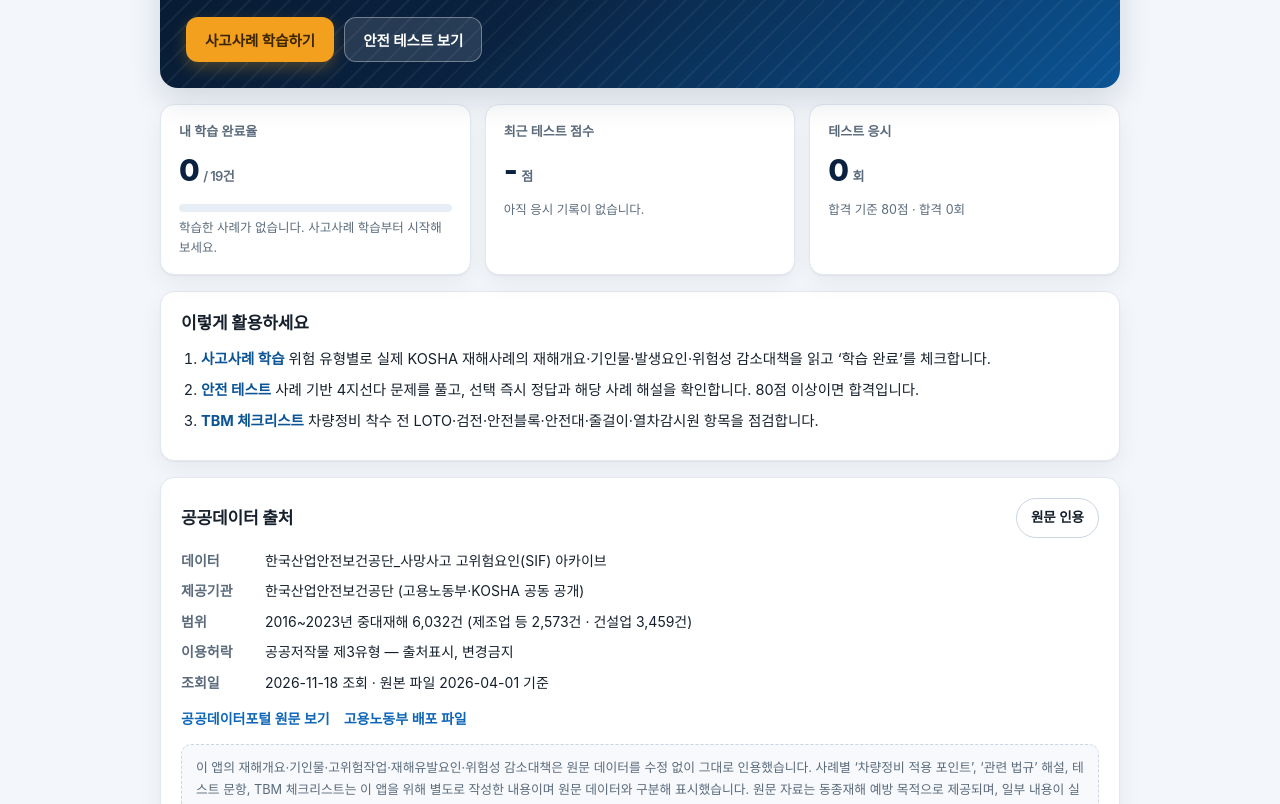
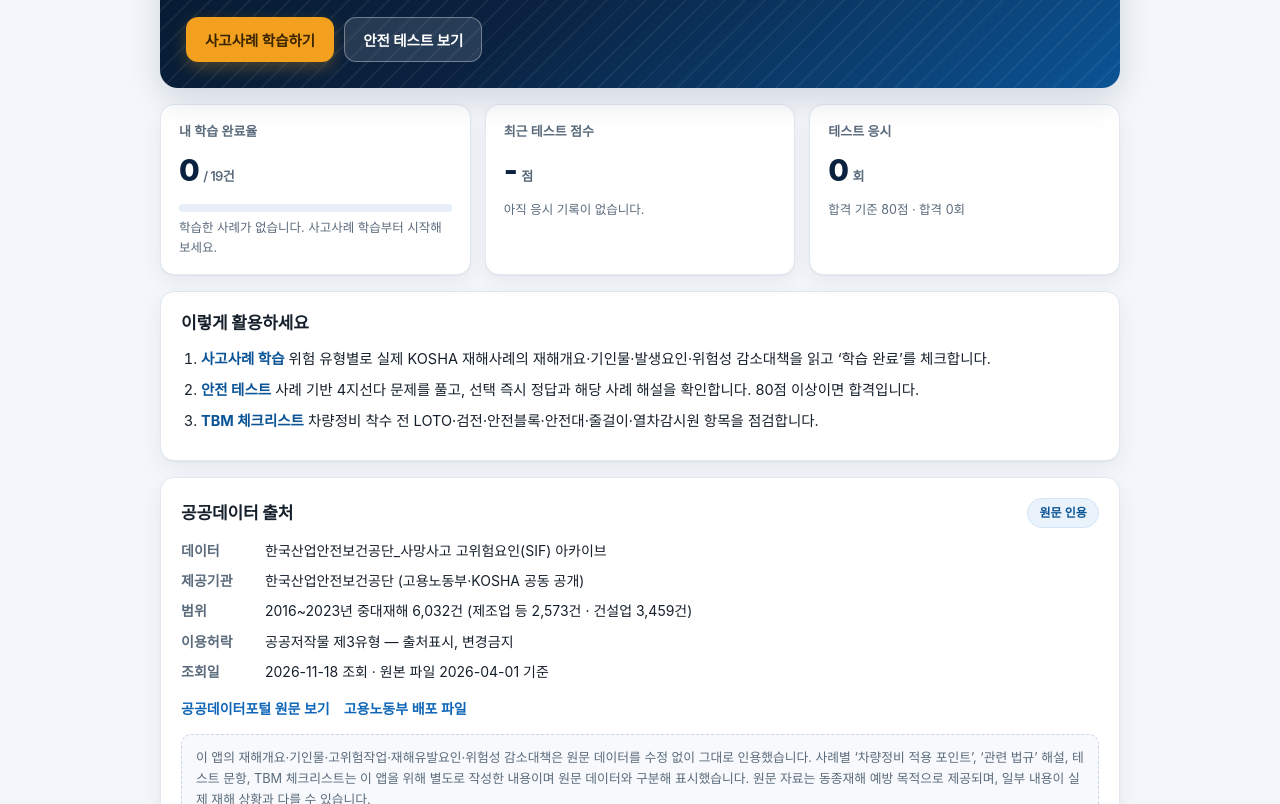
Before and after one commit to jotaebong99-afk/korail-safety-edu, a plain HTML site: page index.html in a window 1280 px wide. Shown: the part 296-1100 px from the top of the page. Drawn offline with Linux system fonts and the light colour scheme.

Commit message:
TBM 초기화 버튼 대비 개선, 출처 배지 스타일 정리

```diff
--- a/index.html
+++ b/index.html
@@ -88,7 +88,7 @@
     <div class="panel source-panel">
       <div class="panel-head">
         <h2>공공데이터 출처</h2>
-        <span class="chip chip-soft">원문 인용</span>
+        <span class="badge-soft">원문 인용</span>
       </div>
       <dl class="source-list">
         <div><dt>데이터</dt><dd id="src-name">한국산업안전보건공단_사망사고 고위험요인(SIF) 아카이브</dd></div>
@@ -144,7 +144,7 @@
         <h1 id="tbm-title">작업 전 TBM 체크리스트</h1>
         <p class="view-sub">차량정비 착수 전 필수 점검 항목 <strong id="tbm-total">38</strong>개</p>
       </div>
-      <button class="btn btn-ghost btn-sm" type="button" id="tbm-reset">전체 초기화</button>
+      <button class="btn btn-outline btn-sm" type="button" id="tbm-reset">전체 초기화</button>
     </div>
     <div class="tbm-status" id="tbm-status"></div>
     <div id="tbm-root" class="tbm-root"></div>
--- a/style.css
+++ b/style.css
@@ -178,6 +178,11 @@ main { max-width: var(--max); margin: 0 auto; padding: 20px 20px 8px; }
 .steps li { margin-bottom: 8px; }
 .steps li strong { color: var(--rail-600); }
 .chip-soft { background: var(--rail-050); color: var(--rail-600); }
+.badge-soft {
+  display: inline-block; font-size: 12px; font-weight: 700; letter-spacing: .01em;
+  color: var(--rail-600); background: var(--rail-050); border: 1px solid #d3e4f7;
+  padding: 4px 11px; border-radius: 999px;
+}
 
 .source-list { margin: 0; display: grid; gap: 8px; }
 .source-list > div { display: flex; gap: 12px; font-size: 14px; }
```
